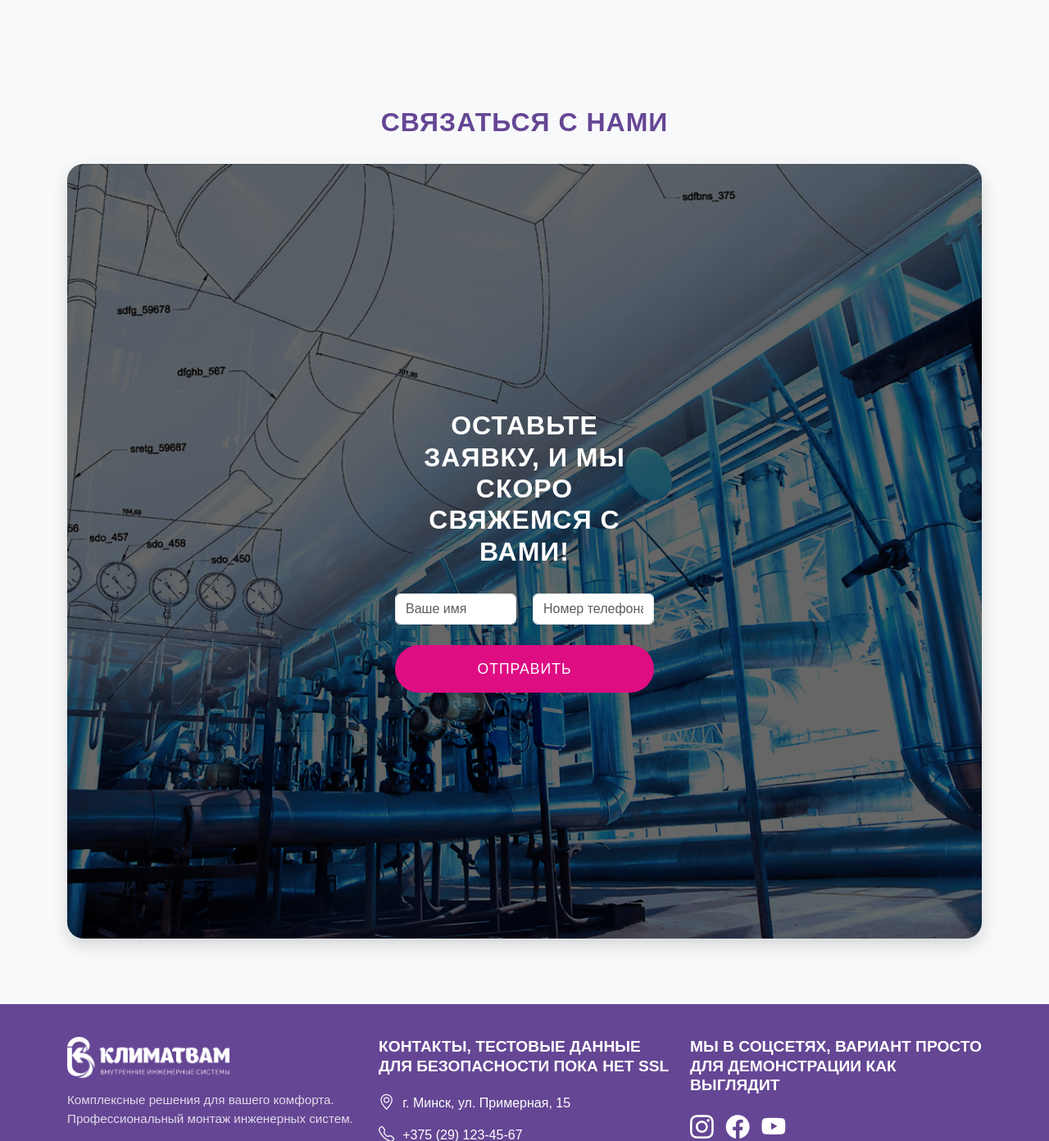
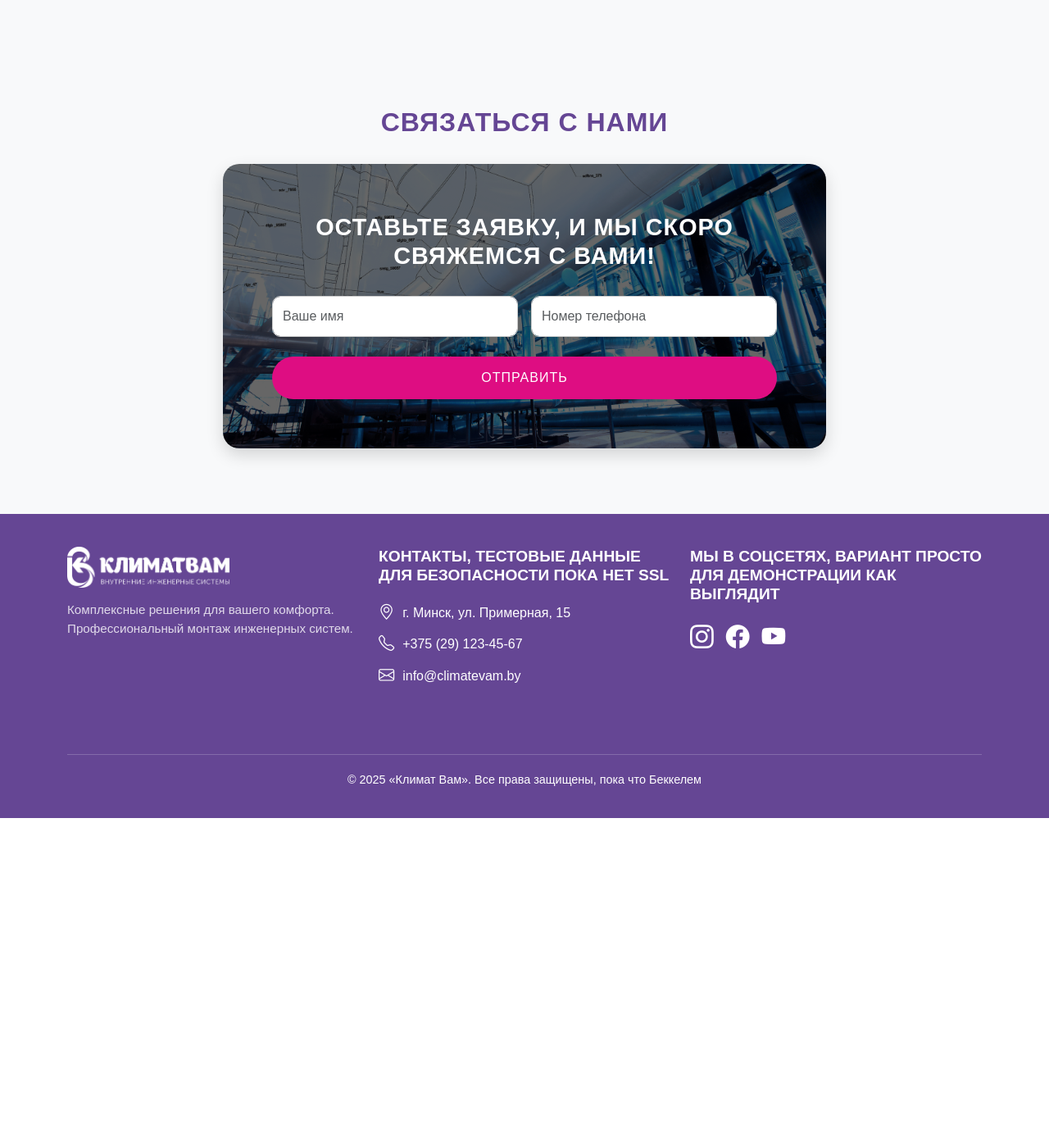
Before and after one commit to cofedish/klimat-ne-vam, a Flask app: page / in a window 1280 px wide. Shown: the part 4008-5400 px from the top of the page at 82% size. After the commit the page ends 5006 px from the top, so only its background shows below. Run offline with Flask 3, Linux system fonts and the light colour scheme.

Commit message:
Исправлена форма для отправки контактов

```diff
--- a/static/css/contact.css
+++ b/static/css/contact.css
@@ -1,71 +1,72 @@
-/* CSS (contact.css) */
-
-/* Для подзаголовка "Оставьте заявку!" */
-
+/* Фон и контейнер */
 .contact-wrapper {
     background: linear-gradient(rgba(0, 0, 0, 0.6), rgba(0, 0, 0, 0.6)),
                 url('../images/contact-bg.jpg') center/cover;
     border-radius: 20px;
-    padding: 300px 400px; /* Увеличено */
+    padding: 60px; /* Меньше отступов */
     box-shadow: 0 8px 20px rgba(0, 0, 0, 0.15);
-    margin: 0 auto;
-    max-width: 1400px; /* Ширина формы */
 }
 
-.contact-form {
-    max-width: 600px; /* Увеличено */
-    margin: 0 auto;
-}
-
-.form-row {
-    display: flex;
-    gap: 20px; /* Расстояние между полями */
-    margin-bottom: 25px;
-}
-
-.form-group {
-    flex: 1; /* Равная ширина */
-}
-
-/* Исправленные стили кнопки */
-.btn-submit {
-    width: 100%;
-    padding: 16px;
-    border: none;
-    border-radius: 30px;
-    background: #de0d82;
-    color: white;
-    font-size: 1.1rem;
-    cursor: pointer;
-    transition: all 0.3s ease;
-    font-family: Arial, sans-serif; /* Шрифт как в проекте */
-    text-transform: uppercase; /* Если нужно */
-    letter-spacing: 1px;
-}
-
+/* Заголовок */
 .contact-subtitle {
     font-family: Arial, sans-serif;
     font-weight: bold;
     text-transform: uppercase;
     letter-spacing: 1px;
-    font-size: 2rem;
-    display: inline-block;
-}
-
-/* Цвет для подзаголовка в форме */
-.contact-subtitle {
+    font-size: 1.8rem;
     color: #ffffff;
 }
 
+/* Поля ввода */
+.form-control {
+    padding: 12px;
+    font-size: 1rem;
+    border-radius: 10px;
+    border: 1px solid #ccc;
+}
+
+/* Кнопка */
+.btn-submit {
+    width: 100%;
+    padding: 14px;
+    border: none;
+    border-radius: 30px;
+    background: #de0d82;
+    color: white;
+    font-size: 1rem;
+    cursor: pointer;
+    transition: all 0.3s ease;
+    font-family: Arial, sans-serif;
+    text-transform: uppercase;
+    letter-spacing: 1px;
+}
+
+.btn-submit:hover {
+    background: #c00b72;
+}
+
 /* Адаптивность */
-@media (max-width: 768px) {
-    .form-row {
-        flex-direction: column; /* Вертикально на мобильных */
-        gap: 15px;
+@media (max-width: 992px) {
+    .contact-wrapper {
+        padding: 40px;
     }
 
-    .contact-wrapper {
-        padding: 40px 20px;
-        max-width: 95%;
+    .contact-subtitle {
+        font-size: 1.5rem;
     }
 }
+
+@media (max-width: 768px) {
+    .contact-wrapper {
+        padding: 30px;
+    }
+
+    .contact-subtitle {
+        font-size: 1.3rem;
+    }
+
+    .btn-submit {
+        font-size: 0.9rem;
+        padding: 12px;
+    }
+}
--- a/templates/contact.html
+++ b/templates/contact.html
@@ -3,27 +3,26 @@
 
 <section class="contact container my-5" id="contact">
     <div class="text-center mb-4">
-
         <h2 class="section-title" data-aos="fade-down">Связаться с нами</h2>
     </div>
-    <div class="contact-wrapper" data-aos="fade-down" data-aos-delay="100">
-        <div class="contact-form" data-aos="fade-up">
-            <div class="text-center mb-4">
+
+    <div class="row justify-content-center">
+        <div class="col-lg-8">
+            <div class="contact-wrapper text-center" data-aos="fade-down" data-aos-delay="100">
                 <h2 class="contact-subtitle">Оставьте заявку, и мы скоро свяжемся с Вами!</h2>
+
+                <form id="callbackForm" class="mt-4">
+                    <div class="row g-3">
+                        <div class="col-md-6">
+                            <input type="text" id="name" name="name" class="form-control" placeholder="Ваше имя" required>
+                        </div>
+                        <div class="col-md-6">
+                            <input type="tel" id="phone" name="phone" class="form-control" placeholder="Номер телефона" pattern="\+?[0-9\s\-\(\)]+" required>
+                        </div>
+                    </div>
+                    <button type="submit" class="btn-submit mt-4">Отправить</button>
+                </form>
             </div>
-            <form id="callbackForm">
-                <div class="form-row">
-                    <div class="form-group">
-                        <input type="text" id="name" name="name" class="form-control" placeholder="Ваше имя"
-                            required>
-                    </div>
-                    <div class="form-group">
-                        <input type="tel" id="phone" name="phone" class="form-control" placeholder="Номер телефона"
-                            pattern="\+?[0-9\s\-\(\)]+" required>
-                    </div>
-                </div>
-                <button type="submit" class="btn-submit">Отправить</button>
-            </form>
         </div>
     </div>
 </section>
```
